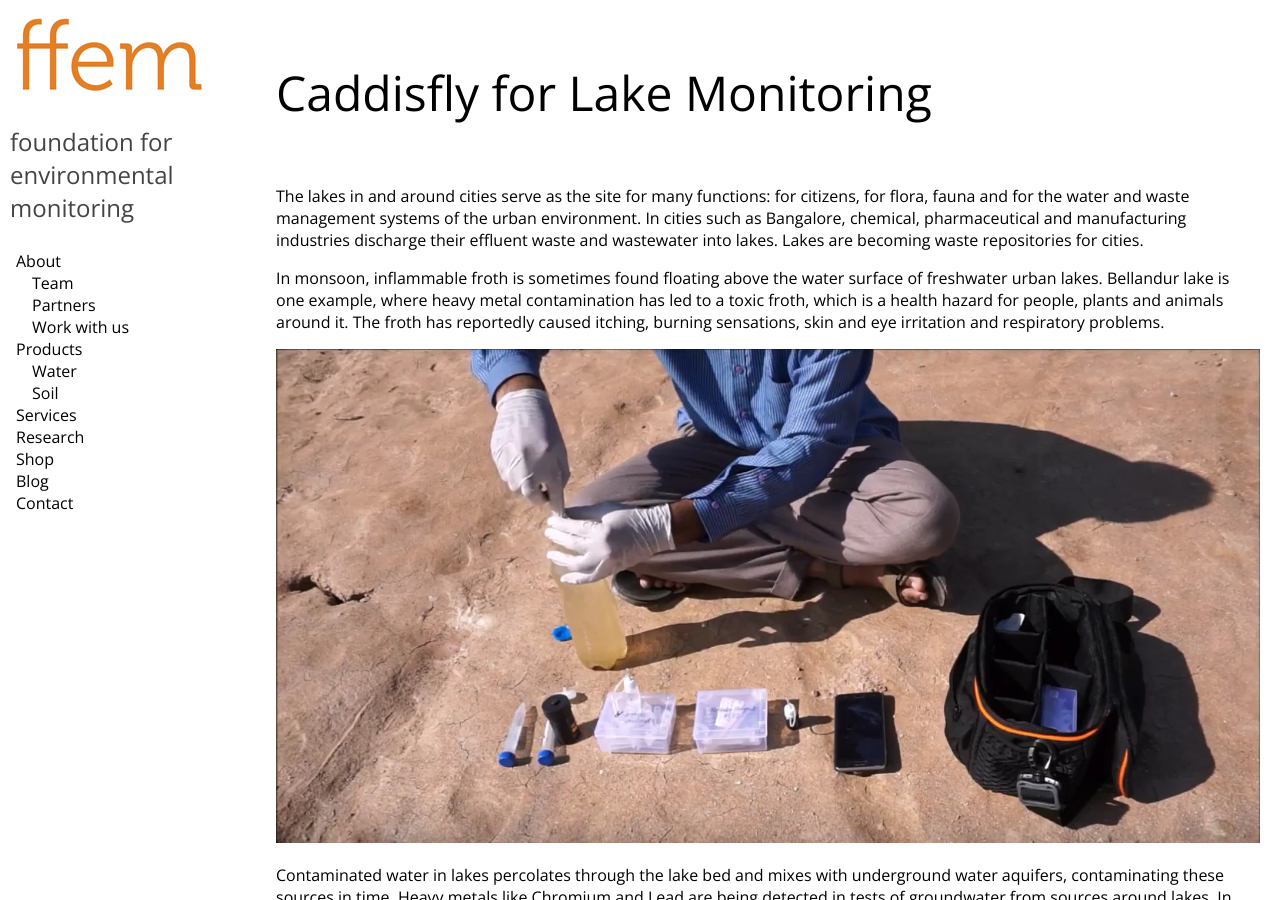
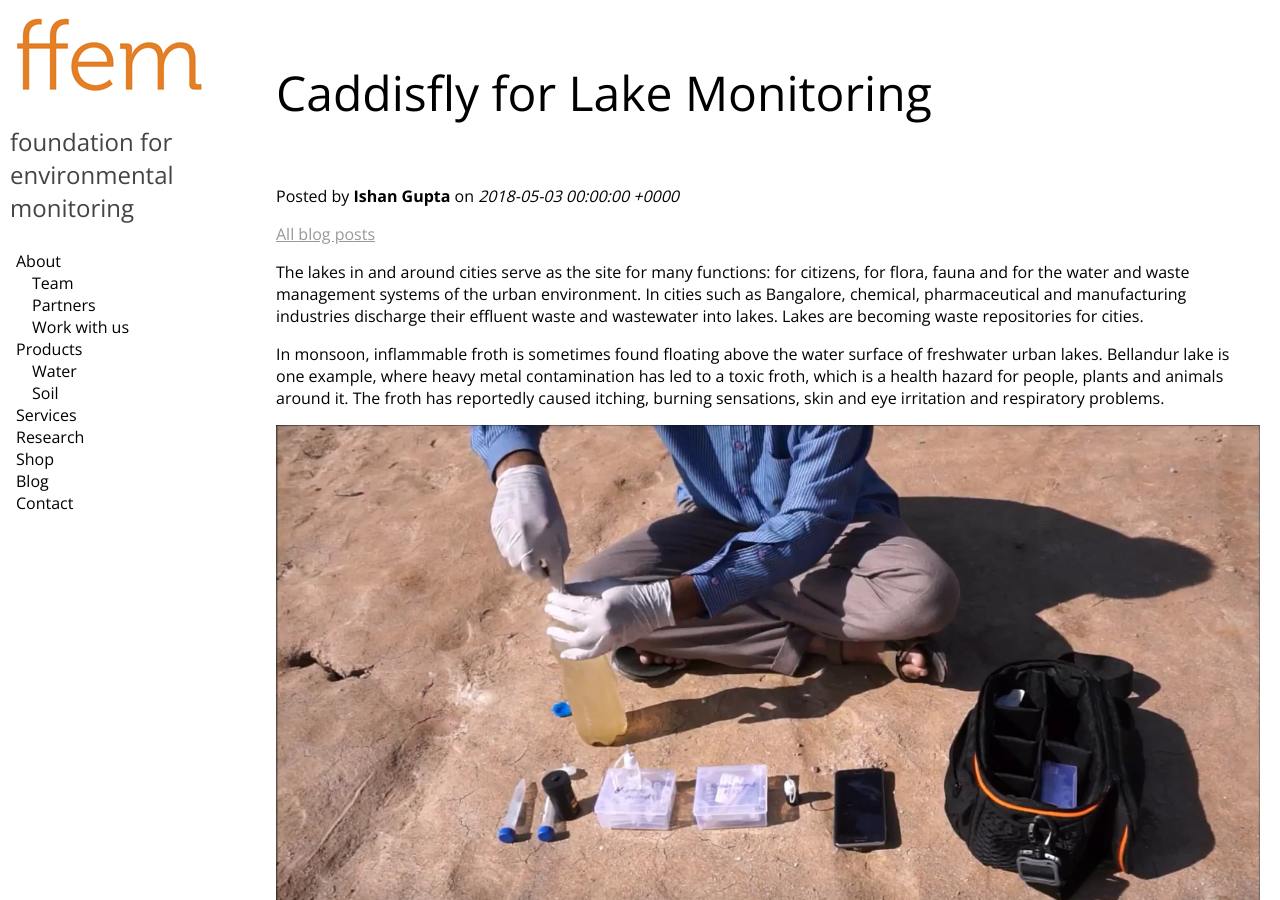
Before and after one commit to adraman/foundation-for-environmental-monitoring.github.io, a Jekyll site: the page built from _posts/2018-05-03-lake-monitoring.md, in a window 1280 px wide and 900 px high. Built offline with Jekyll 4.4.1, drawn with Linux system fonts in a browser that asks for light colours.

Commit message:
Display author and date on blog posts

```diff
--- a/_layouts/posts.html
+++ b/_layouts/posts.html
@@ -57,7 +57,10 @@
       </div>
       <article>
           <h2>{{ page.title }}</h2>
+          <p>Posted by <strong>{{ page.author }}</strong> on <em>{{ page.date }}</em></p>
+          <p><a href="{{ site.url }}/blog/">All blog posts</a></p>
           {{ content }}
+          <p><a href="{{ site.url }}/blog/">All blog posts</a></p>
       </article>
       <footer>
           <div id="terms">
```
Also changed, not shown: _pages/blog.md (+1 -1 lines).
